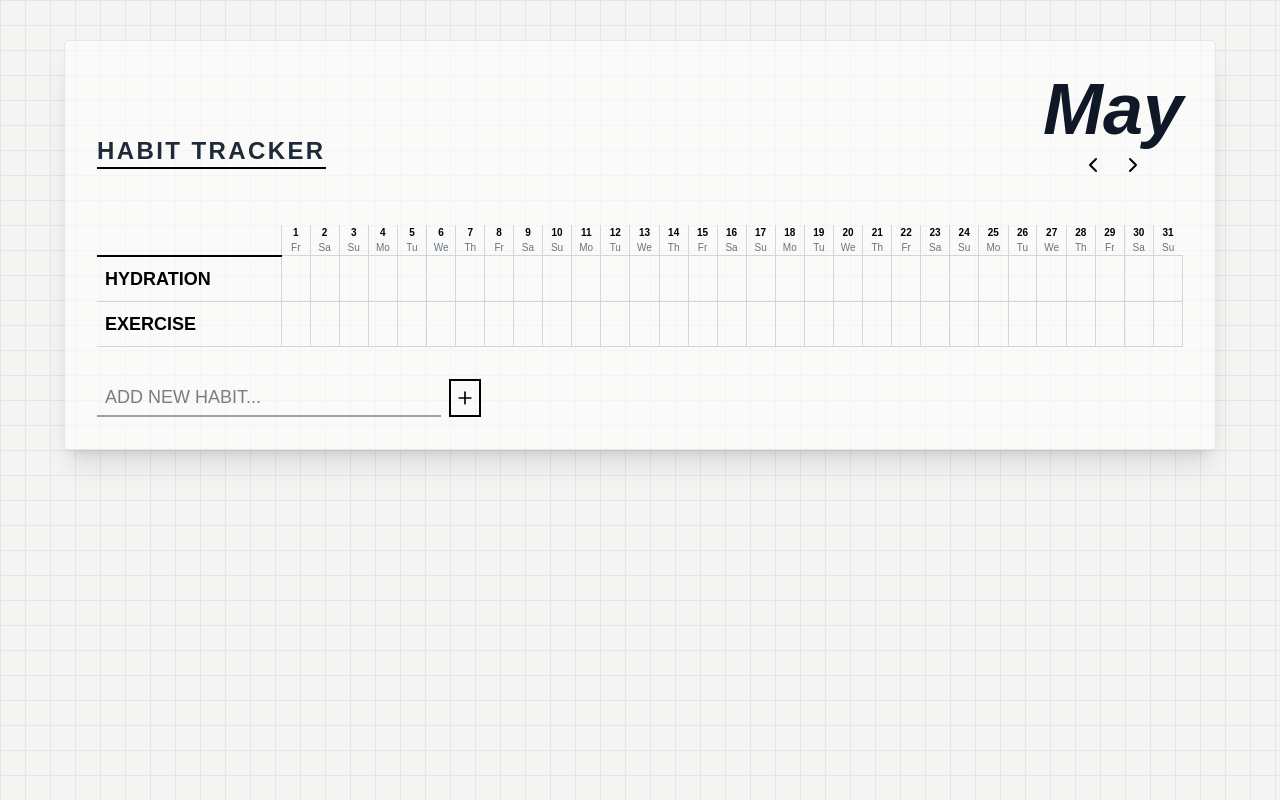
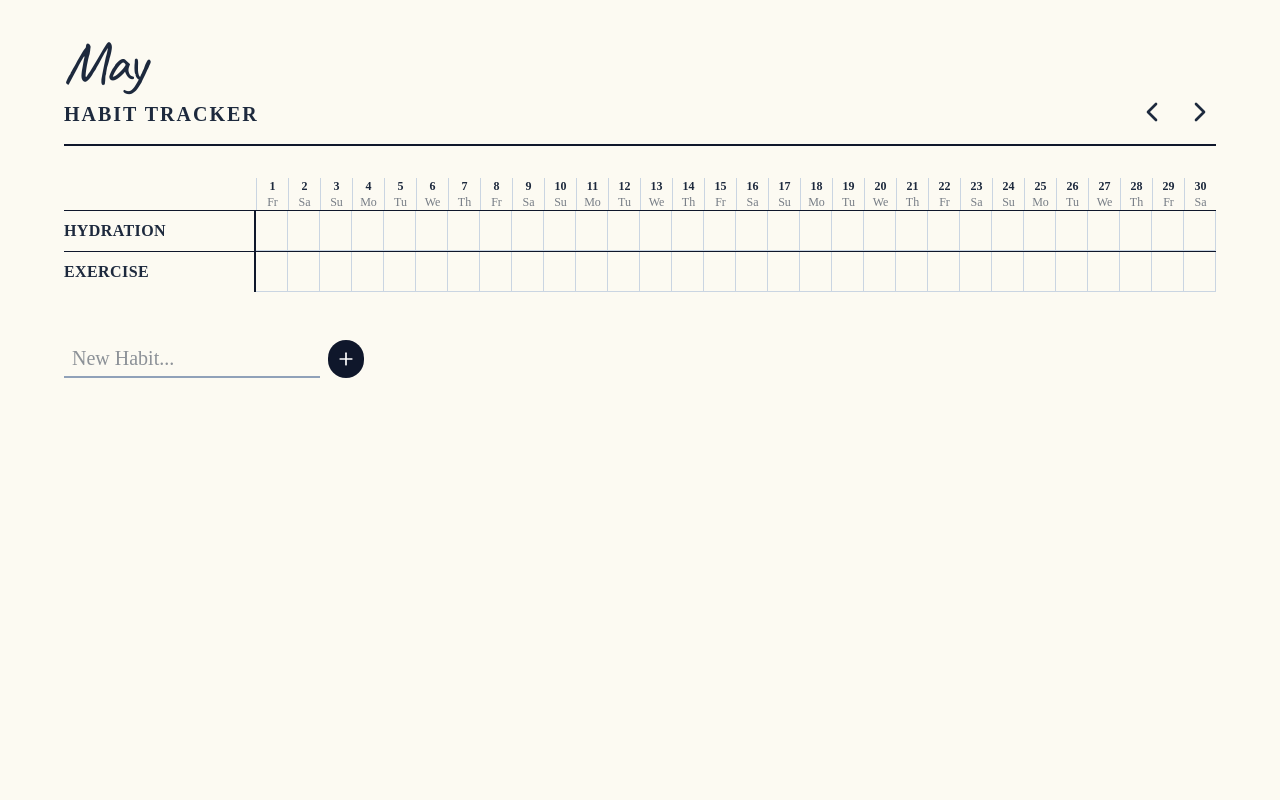
Before and after one commit to mickeymaruf/habit-tracker, a React (Vite) app: page / in a window 1280 px wide. Built offline with nearby package versions, Linux system fonts and the light colour scheme.

Commit message:
feat: new minimal design

```diff
--- a/src/App.tsx
+++ b/src/App.tsx
@@ -1,36 +1,18 @@
 import React, { useState, useMemo } from 'react';
 import { motion, AnimatePresence } from 'framer-motion';
-import {
-  format,
-  startOfMonth,
-  endOfMonth,
-  eachDayOfInterval,
-  addMonths,
-  subMonths,
-} from 'date-fns';
 import { ChevronLeft, ChevronRight, Plus, Trash2 } from 'lucide-react';
-
-// Google Font "Gochi Hand" or "Indie Flower" is recommended for the CSS
-const FONTS = "'Gochi Hand', cursive, sans-serif";
+import { format, startOfMonth, endOfMonth, eachDayOfInterval, addMonths, subMonths, getDate } from 'date-fns';
 
 const COLORS = [
-  '#AEC6CF',
-  '#B39EB5',
-  '#FFB7B2',
-  '#FFDAC1',
-  '#E2F0CB',
-  '#B5EAD7',
-  '#C7CEEA',
-  '#FF9AA2',
-  '#FFFFD8',
-  '#E0BBE4',
+  '#8ecae6', '#219ebc', '#023047', '#ffb703', '#fb8500',
+  '#ef476f', '#ffd166', '#06d6a0', '#118ab2', '#073b4c'
 ];
 
-const HabitTracker = () => {
+export default function HabitTracker() {
   const [currentDate, setCurrentDate] = useState(new Date());
   const [habits, setHabits] = useState([
-    { id: 1, name: 'HYDRATION', color: COLORS[0], entries: {} },
-    { id: 2, name: 'EXERCISE', color: COLORS[1], entries: {} },
+    { id: 1, name: 'HYDRATION', color: '#8ecae6', completed: {} },
+    { id: 2, name: 'EXERCISE', color: '#219ebc', completed: {} },
   ]);
   const [newHabitName, setNewHabitName] = useState('');
 
@@ -41,17 +23,16 @@ const HabitTracker = () => {
     });
   }, [currentDate]);
 
-  const toggleDate = (habitId, dateStr) => {
-    setHabits((prev) =>
-      prev.map((habit) => {
+  const toggleDay = (habitId, dateKey) => {
+    setHabits(prev => prev.map(habit => {
       if (habit.id === habitId) {
-          const newEntries = { ...habit.entries };
-          newEntries[dateStr] = !newEntries[dateStr];
-          return { ...habit, entries: newEntries };
+        const newCompleted = { ...habit.completed };
+        if (newCompleted[dateKey]) delete newCompleted[dateKey];
+        else newCompleted[dateKey] = true;
+        return { ...habit, completed: newCompleted };
       }
       return habit;
-      })
-    );
+    }));
   };
 
   const addHabit = (e) => {
@@ -61,144 +42,124 @@ const HabitTracker = () => {
       id: Date.now(),
       name: newHabitName.toUpperCase(),
       color: COLORS[habits.length % COLORS.length],
-      entries: {},
+      completed: {}
     };
     setHabits([...habits, newHabit]);
     setNewHabitName('');
   };
 
-  const removeHabit = (id) => setHabits(habits.filter((h) => h.id !== id));
+  return (
+    <div className="min-h-screen bg-[#fcfaf2] p-4 md:p-8 font-['Architects_Daughter'] text-slate-800">
+      {/* Paper Texture Overlay */}
+      <div className="fixed inset-0 pointer-events-none opacity-20"
+           style={{ backgroundImage: `radial-gradient(#000 0.5px, transparent 0.5px)`, backgroundSize: '20px 20px' }} />
 
-  return (
-    <div
-      className="min-h-screen bg-[#f4f4f2] p-4 md:p-10"
-      style={{
-        fontFamily: FONTS,
-        backgroundImage: `linear-gradient(#e5e5e5 1px, transparent 1px), linear-gradient(90deg, #e5e5e5 1px, transparent 1px)`,
-        backgroundSize: '25px 25px',
-      }}
-    >
-      <div className="max-w-6xl mx-auto bg-white/60 p-8 shadow-xl border border-gray-200 rounded-sm relative">
-        {/* Header */}
-        <div className="flex justify-between items-end mb-12">
+      <div className="max-w-6xl mx-auto relative">
+        {/* Header Section */}
+        <header className="flex justify-between items-end mb-8 border-b-2 border-slate-900 pb-4">
           <div>
-            <h2 className="text-2xl font-bold tracking-widest text-gray-800 border-b-2 border-black mb-2">
-              HABIT TRACKER
-            </h2>
+            <h1 className="text-4xl md:text-6xl font-['Caveat'] tracking-tighter">
+              {format(currentDate, 'MMMM')}
+            </h1>
+            <p className="text-xl tracking-widest mt-2 font-bold">HABIT TRACKER</p>
           </div>
-          <div className="flex flex-col items-center">
-            <motion.h1
-              key={currentDate.getMonth()}
-              initial={{ y: -10, opacity: 0 }}
-              animate={{ y: 0, opacity: 1 }}
-              className="text-7xl font-bold text-gray-900 italic"
-            >
-              {format(currentDate, 'MMMM')}
-            </motion.h1>
-            <div className="flex gap-4 mt-2">
-              <button onClick={() => setCurrentDate(subMonths(currentDate, 1))}>
-                <ChevronLeft />
+
+          <div className="flex gap-4 items-center">
+            <button onClick={() => setCurrentDate(subMonths(currentDate, 1))} className="hover:scale-110 transition-transform">
+              <ChevronLeft size={32} />
             </button>
-              <button onClick={() => setCurrentDate(addMonths(currentDate, 1))}>
-                <ChevronRight />
+            <button onClick={() => setCurrentDate(addMonths(currentDate, 1))} className="hover:scale-110 transition-transform">
+              <ChevronRight size={32} />
             </button>
           </div>
+        </header>
+
+        {/* Tracker Grid */}
+        <div className="overflow-x-auto pb-4">
+          <div className="min-w-[800px]">
+            {/* Calendar Header Row */}
+            <div className="flex">
+              <div className="w-48 shrink-0" /> {/* Spacer for habit names */}
+              <div className="flex flex-1">
+                {daysInMonth.map(day => (
+                  <div key={day.toString()} className="w-8 text-center text-xs border-l border-slate-300">
+                    <div className="font-bold">{format(day, 'd')}</div>
+                    <div className="opacity-60">{format(day, 'eeeeee')}</div>
+                  </div>
+                ))}
               </div>
             </div>
 
-        {/* Tracker Grid */}
-        <div className="overflow-x-auto">
-          <table className="w-full border-collapse">
-            <thead>
-              <tr>
-                <th className="w-48 text-left p-2 border-b-2 border-black"></th>
-                {daysInMonth.map((day) => (
-                  <th
-                    key={day.toString()}
-                    className="text-[10px] text-center border-l border-gray-300 w-8"
-                  >
-                    <div>{format(day, 'd')}</div>
-                    <div className="text-gray-500 font-normal">
-                      {format(day, 'eeeeee')}
-                    </div>
-                  </th>
-                ))}
-              </tr>
-            </thead>
-            <tbody>
+            {/* Habit Rows */}
+            <AnimatePresence mode="popLayout">
               {habits.map((habit) => (
-                <motion.tr
+                <motion.div
+                  key={habit.id}
                   layout
-                  key={habit.id}
                   initial={{ opacity: 0, x: -20 }}
                   animate={{ opacity: 1, x: 0 }}
-                  className="group"
+                  exit={{ opacity: 0, x: 20 }}
+                  className="flex border-t border-slate-900 group"
                 >
-                  <td className="p-2 border-b border-gray-300 relative group">
-                    <div className="flex justify-between items-center pr-2">
-                      <span className="text-lg font-bold truncate">
-                        {habit.name}
-                      </span>
+                  {/* Habit Name Cell */}
+                  <div className="w-48 shrink-0 py-2 pr-4 flex justify-between items-center border-r-2 border-slate-900">
+                    <span className="truncate font-bold tracking-wide">{habit.name}</span>
                     <button
-                        onClick={() => removeHabit(habit.id)}
-                        className="opacity-0 group-hover:opacity-100 transition-opacity text-red-400"
+                      onClick={() => setHabits(habits.filter(h => h.id !== habit.id))}
+                      className="opacity-0 group-hover:opacity-100 text-red-400 hover:text-red-600 transition-opacity"
                     >
                       <Trash2 size={14} />
                     </button>
                   </div>
-                  </td>
-                  {daysInMonth.map((day) => {
-                    const dateStr = format(day, 'yyyy-MM-dd');
-                    const isActive = habit.entries[dateStr];
+
+                  {/* Days Grid Cells */}
+                  <div className="flex flex-1">
+                    {daysInMonth.map(day => {
+                      const dateKey = format(day, 'yyyy-MM-dd');
+                      const isChecked = habit.completed[dateKey];
                       return (
-                      <td
-                        key={dateStr}
-                        onClick={() => toggleDate(habit.id, dateStr)}
-                        className="border border-gray-300 h-8 w-8 cursor-pointer relative overflow-hidden transition-colors hover:bg-gray-100"
+                        <div
+                          key={dateKey}
+                          onClick={() => toggleDay(habit.id, dateKey)}
+                          className="w-8 h-10 border-r border-b border-slate-300 cursor-pointer relative overflow-hidden"
                         >
-                        <AnimatePresence>
-                          {isActive && (
+                          {isChecked && (
                             <motion.div
                               initial={{ scale: 0, rotate: -45 }}
                               animate={{ scale: 1, rotate: 0 }}
-                              exit={{ scale: 0 }}
                               className="absolute inset-0 m-1"
                               style={{
                                 backgroundColor: habit.color,
-                                // Sketchy "cross-hatch" effect
+                                // This creates the "hand-drawn crosshatch" look
                                 backgroundImage: `repeating-linear-gradient(45deg, transparent, transparent 2px, rgba(0,0,0,0.1) 2px, rgba(0,0,0,0.1) 4px)`,
+                                borderRadius: '2px'
                               }}
                             />
                           )}
-                        </AnimatePresence>
-                      </td>
+                        </div>
                       );
                     })}
-                </motion.tr>
+                  </div>
+                </motion.div>
               ))}
-            </tbody>
-          </table>
+            </AnimatePresence>
+          </div>
         </div>
 
-        {/* Add New Habit */}
-        <form onSubmit={addHabit} className="mt-8 flex gap-2 max-w-sm">
+        {/* Add New Habit Input */}
+        <form onSubmit={addHabit} className="mt-8 flex gap-2">
           <input
             type="text"
             value={newHabitName}
             onChange={(e) => setNewHabitName(e.target.value)}
-            placeholder="ADD NEW HABIT..."
-            className="flex-1 bg-transparent border-b-2 border-gray-400 focus:border-black outline-none px-2 py-1 text-lg"
+            placeholder="New Habit..."
+            className="bg-transparent border-b-2 border-slate-400 focus:border-slate-900 outline-none px-2 py-1 text-xl w-64"
           />
-          <button
-            type="submit"
-            className="p-1 border-2 border-black hover:bg-black hover:text-white transition-colors"
-          >
+          <button type="submit" className="p-2 bg-slate-900 text-white rounded-full hover:scale-110 transition-transform">
             <Plus size={20} />
           </button>
         </form>
       </div>
     </div>
   );
-};
-
-export default HabitTracker;
+}
--- a/src/index.css
+++ b/src/index.css
@@ -0,0 +1 @@
+@import url('https://fonts.googleapis.com/css2?family=Caveat:wght@400..700&family=Patrick+Hand&family=Gochi+Hand&display=swap');
```
Lines whose indentation alone changed are shown as unchanged.
